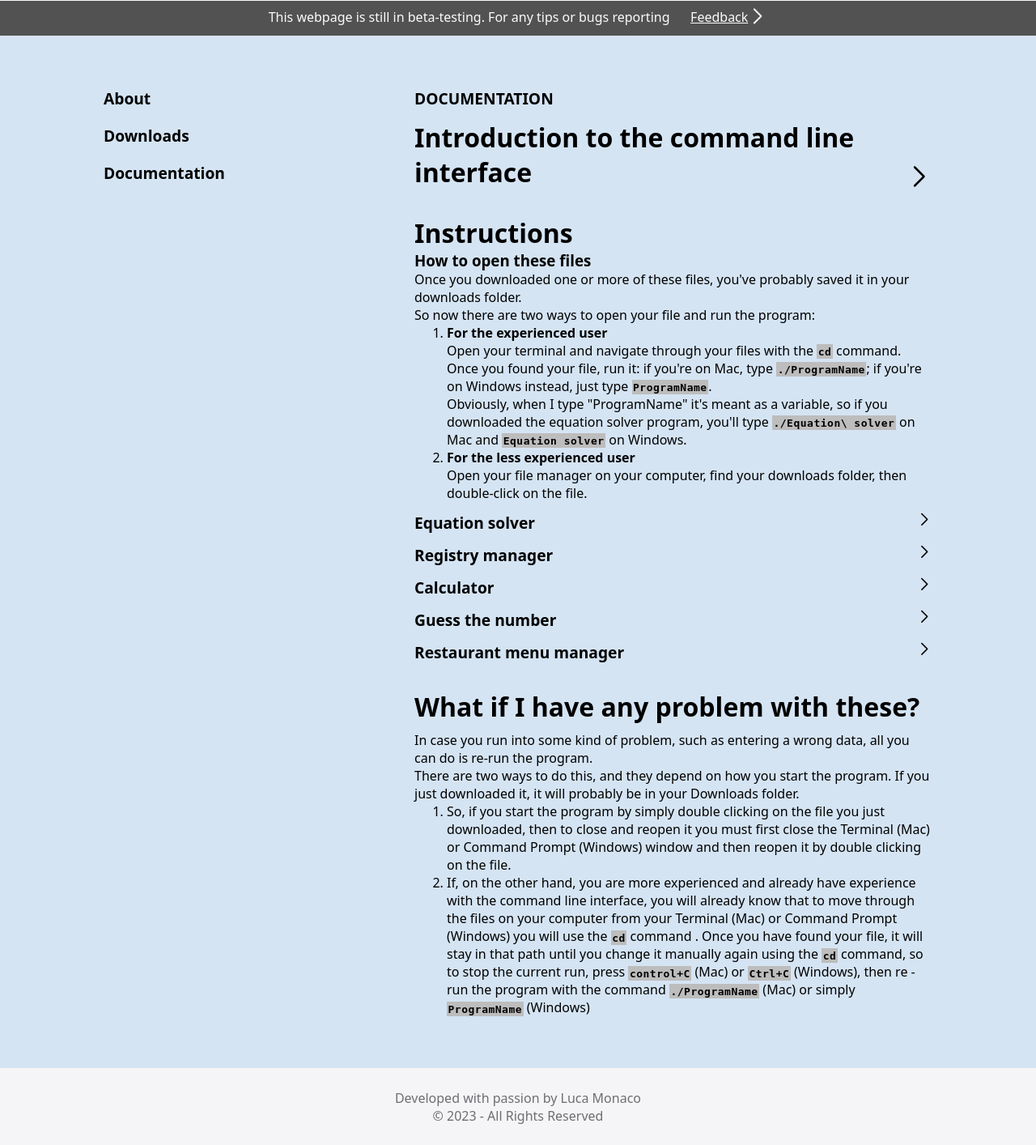
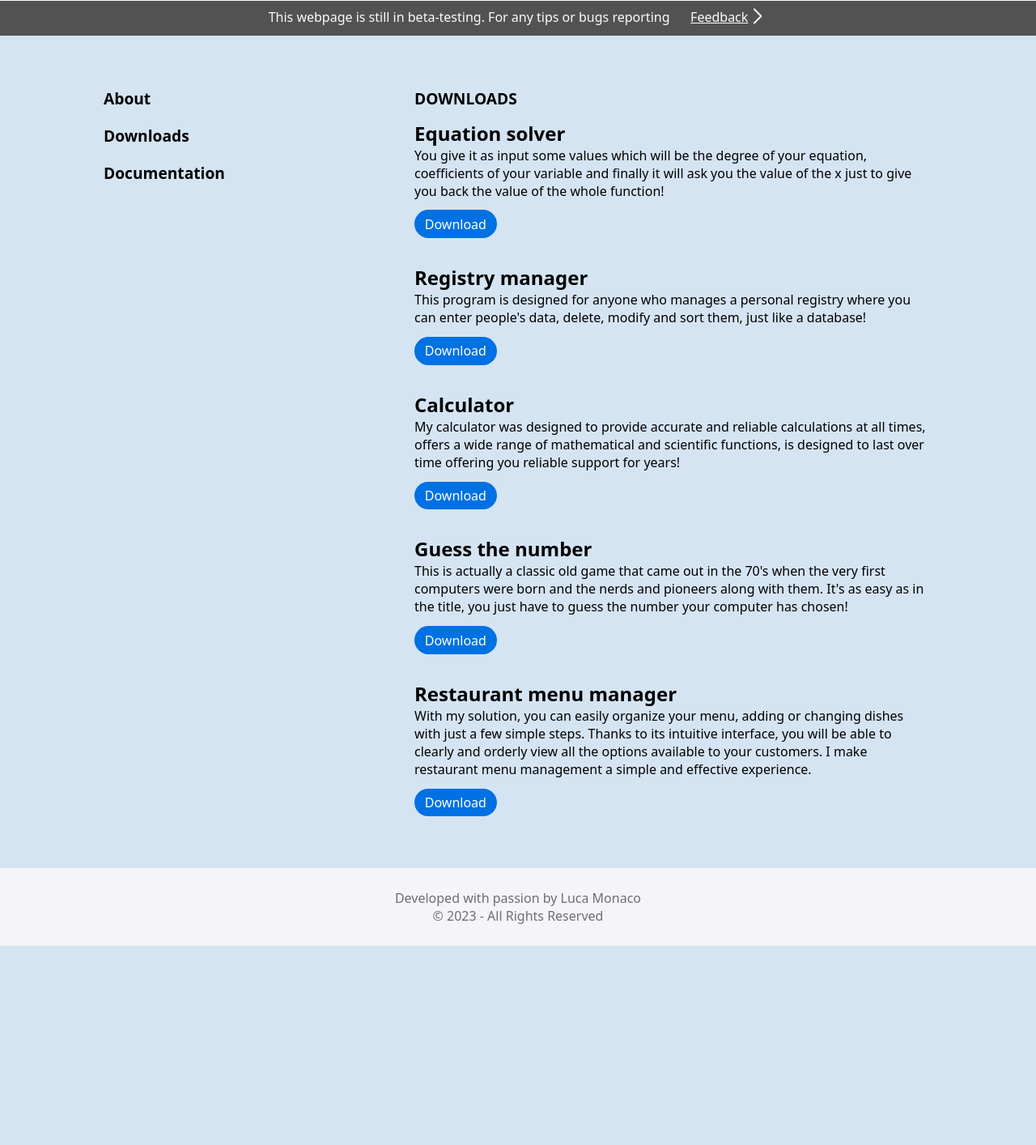
Before and after one commit to lumon2004/lumon2004, a PHP site: the page made by Nuovo portfolio/programs.html in a window 1280 px wide. Shown: the part 65-1479 px from the top of the page at 81% size. After the commit the page ends 1233 px from the top, so only its background shows below. Run offline with PHP 8.4, Linux system fonts and the light colour scheme; some web fonts are replaced.

Commit message:
Work in progress on new portfolio

```diff
--- a/Nuovo portfolio/programs.css
+++ b/Nuovo portfolio/programs.css
@@ -64,35 +64,26 @@ main > div#right > div#downloads > h2:not(:first-of-type) {
 }
 
 main > div#right > div#downloads > div {
-    display: flex;
     margin-top: 2%;
 }
 
-main > div#right > div#downloads > div > div#Mac, main > div#right > div#downloads > div > div#Windows {
-    display: flex;
-    border: 2px solid #000;
+main > div#right > div#downloads > div.downloadBtn > p {
+    background-color: rgb(0, 113, 227);
+    color: #fff;
+    width: min-content;
+    padding: 1% 2%;
     border-radius: 20px;
-    padding: 2%;
+    cursor: pointer;
 }
 
-main > div#right > div#downloads > div > div#Mac {
-    width: 30%;
-    margin-right: 5%;
+main > div#right > div#downloads > div.downloadBtn > div.downloadOptions {
+    display: none;
+    margin-top: 2.5%;
+    padding-left: 2%;
 }
 
-main > div#right > div#downloads > div > div#Windows {
-    width: 30%;
-}
-
-main > div#right > div#downloads > div > div > img {
-    width: 20%;
-    margin-right: 5%;
-}
-
-main > div#right > div#downloads > div > div > h6 {
-    margin-top: auto;
-    margin-bottom: auto;
-    font-size: 1.25vw;
+main > div#right > div#downloads > div.downloadBtn > div.downloadOptions > a {
+    margin-right: auto;
 }
 
 main > div#right > div#doc h2 {
--- a/Nuovo portfolio/programs.html
+++ b/Nuovo portfolio/programs.html
@@ -197,70 +197,60 @@
                 <br>
                 When you download one of these programs to your computer via the appropriate item on the left column, you must first select the correct download!<br>In fact, depending on the operating system you have, you will have to download one file or another!<br>If you are using a Mac, i.e. an Apple computer, then you have macOS as your operating system, and therefore you will have to click on the button with the apple symbol next to it; if you are using a computer equipped with Windows as an operating system, and therefore all those computers produced by Microsoft, Lenovo, HP, Acer or more, just click on the download with the Windows logo nearby.</p>
             </div>
-            <div id="downloads" style="display: none;">
+            <div id="downloads" style="display: block;">
                 <h1>Downloads</h1>
                 <h2>Equation solver</h2>
                 <p>You give it as input some values which will be the degree of your equation, coefficients of your variable and finally it will ask you the value of the x just to give you back the value of the whole function!</p>
-                <div>
-                    <div id="Mac">
-                        <img src="apple.png">
-                        <h6><a href="" download="Equation solver">Download for Mac</a></h6>
-                    </div>
-                    <div id="Windows">
-                        <img src="windows.png">
-                        <h6><a href="" download="Equation solver">Download for Windows</a></h6>
+                <div class="downloadBtn">
+                    <p onclick="downloadOptions(1)">Download</p>
+                    <div class="downloadOptions">
+                        <a href="" download="Equation solver">Windows</a>
+                        <a href="" download="Equation solver">Apple Silicon</a>
+                        <a href="" download="Equation solver">Apple Intel</a>
                     </div>
                 </div>
                 <h2>Registry manager</h2>
                 <p>This program is designed for anyone who manages a personal registry where you can enter people's data, delete, modify and sort them, just like a database!</p>
-                <div>
-                    <div id="Mac">
-                        <img src="apple.png">
-                        <h6><a href="" download="Registry manager">Download for Mac</a></h6>
-                    </div>
-                    <div id="Windows">
-                        <img src="windows.png">
-                        <h6><a href="" download="Registry manager">Download for Windows</a></h6>
+                <div class="downloadBtn">
+                    <p onclick="downloadOptions(2)">Download</p>
+                    <div class="downloadOptions">
+                        <a href="" download="Registry manager">Windows</a>
+                        <a href="" download="Registry manager">Apple Silicon</a>
+                        <a href="" download="Registry manager">Apple Intel</a>
                     </div>
                 </div>
                 <h2>Calculator</h2>
                 <p>My calculator was designed to provide accurate and reliable calculations at all times, offers a wide range of mathematical and scientific functions, is designed to last over time offering you reliable support for years!</p>
-                <div>
-                    <div id="Mac">
-                        <img src="apple.png">
-                        <h6><a href="" download="Calculator">Download for Mac</a></h6>
-                    </div>
-                    <div id="Windows">
-                        <img src="windows.png">
-                        <h6><a href="" download="Calculator">Download for Windows</a></h6>
+                <div class="downloadBtn">
+                    <p onclick="downloadOptions(3)">Download</p>
+                    <div class="downloadOptions">
+                        <a href="" download="Calculator">Windows</a>
+                        <a href="" download="Calculator">Apple Silicon</a>
+                        <a href="" download="Calculator">Apple Intel</a>
                     </div>
                 </div>
                 <h2>Guess the number</h2>
                 <p>This is actually a classic old game that came out in the 70's when the very first computers were born and the nerds and pioneers along with them. It's as easy as in the title, you just have to guess the number your computer has chosen!</p>
-                <div>
-                    <div id="Mac">
-                        <img src="apple.png">
-                        <h6><a href="" download="Guess the number">Download for Mac</a></h6>
-                    </div>
-                    <div id="Windows">
-                        <img src="windows.png">
-                        <h6><a href="" download="Guess the number">Download for Windows</a></h6>
+                <div class="downloadBtn">
+                    <p onclick="downloadOptions(4)">Download</p>
+                    <div class="downloadOptions">
+                        <a href="" download="Guess the number">Windows</a>
+                        <a href="" download="Guess the number">Apple Silicon</a>
+                        <a href="" download="Guess the number">Apple Intel</a>
                     </div>
                 </div>
                 <h2>Restaurant menu manager</h2>
                 <p>With my solution, you can easily organize your menu, adding or changing dishes with just a few simple steps. Thanks to its intuitive interface, you will be able to clearly and orderly view all the options available to your customers. I make restaurant menu management a simple and effective experience.</p>
-                <div>
-                    <div id="Mac">
-                        <img src="apple.png">
-                        <h6><a href="" download="Restaurant menu manager">Download for Mac</a></h6>
-                    </div>
-                    <div id="Windows">
-                        <img src="windows.png">
-                        <h6><a href="" download="Restaurant menu manager">Download for Windows</a></h6>
+                <div class="downloadBtn">
+                    <p onclick="downloadOptions(5)">Download</p>
+                    <div class="downloadOptions">
+                        <a href="" download="Restaurant menu manager">Windows</a>
+                        <a href="" download="Restaurant menu manager">Apple Silicon</a>
+                        <a href="" download="Restaurant menu manager">Apple Intel</a>
                     </div>
                 </div>
             </div>
-            <div id="doc" style="display: block;">
+            <div id="doc" style="display: none;">
                 <h1>Documentation</h1>
                 <div style="display: flex; cursor: pointer;" onclick="introductionCommandLineInterface()">
                     <h2>Introduction to the command line interface</h2>
--- a/Nuovo portfolio/programs.js
+++ b/Nuovo portfolio/programs.js
@@ -53,3 +53,13 @@ function instructions(i) {
         instructionPanel.style.display = 'none';
     }
 }
+
+function downloadOptions(i) {
+    var downloadOptions = document.getElementsByClassName('downloadOptions')[i-1];
+
+    if (downloadOptions.style.display == 'none') {
+        downloadOptions.style.display = 'flex';
+    } else {
+        downloadOptions.style.display = 'none';
+    }
+}
```
Also changed, not shown: Nuovo portfolio/links.html (+5 -7 lines).
